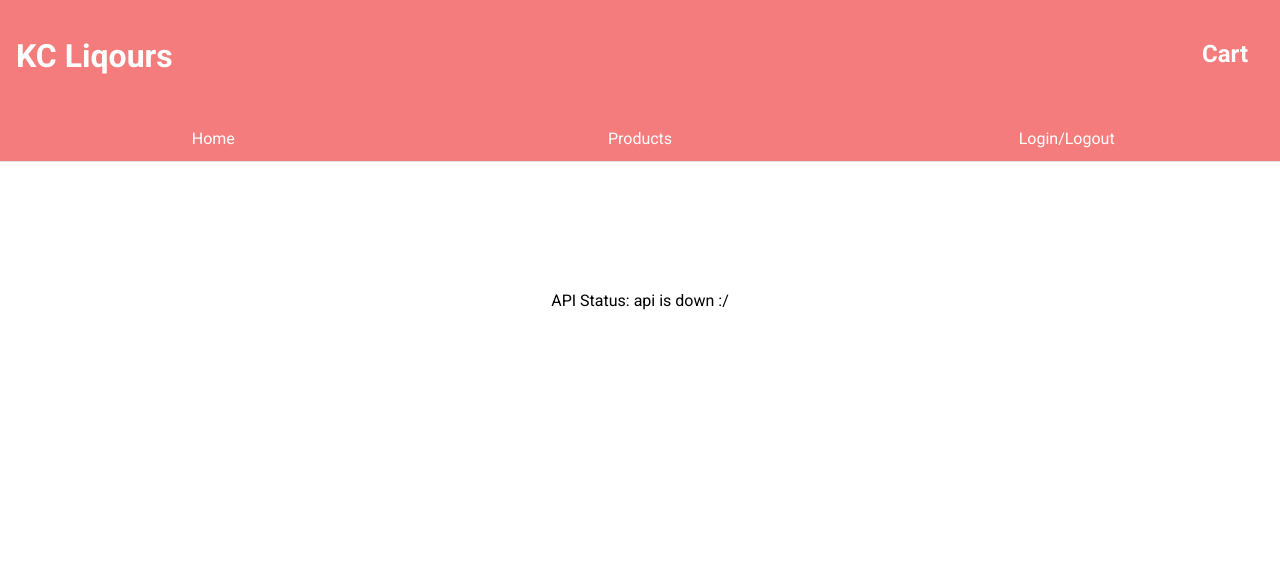
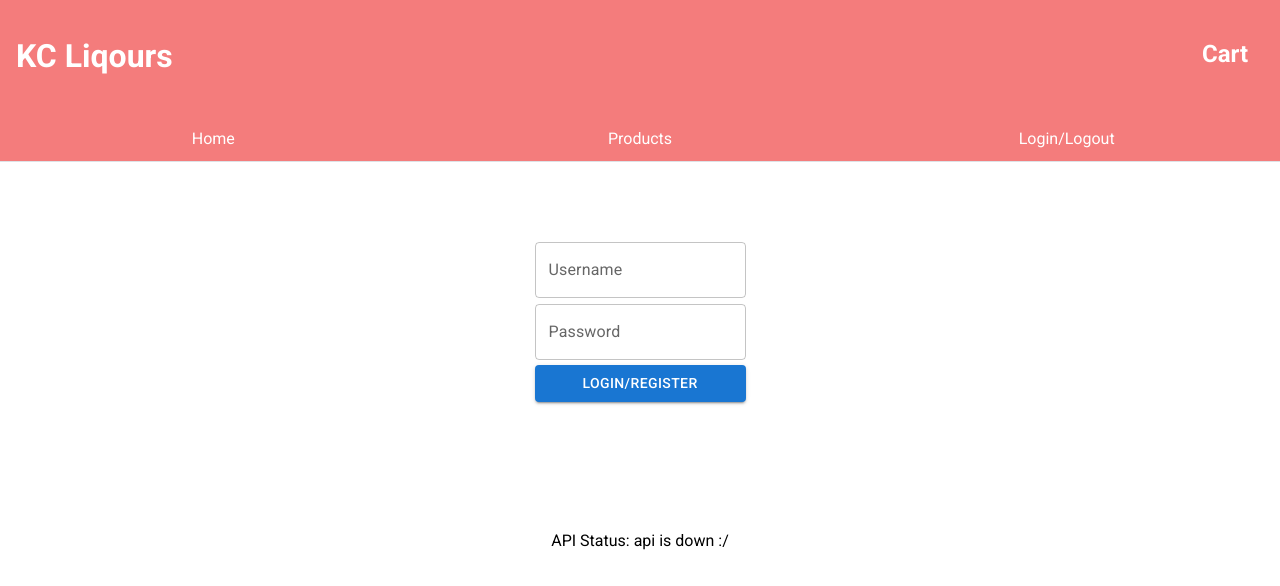
Before and after one commit to proj-kck/proj-kck, a React (Create React App) app: page /login in a window 1280 px wide. Shown: the top 586 px of the page. Built offline with nearby package versions, Linux system fonts and the light colour scheme; no server answers.

Commit message:
added css styling for login page

```diff
--- a/src/components/App.js
+++ b/src/components/App.js
@@ -11,8 +11,17 @@ import Products from './Products';
 import { getAPIHealth } from '../axios-services';
 import '../style/App.css';
 
+const users = {
+	cameron: 'Cameron0617',
+	user: 'password',
+	thing: 'stuff',
+};
+
 const App = () => {
 	const [APIHealth, setAPIHealth] = useState('');
+	const [username, setUsername] = useState('');
+	const [password, setPassword] = useState('');
+	const [loggedInUser, setLoggedInUser] = useState({});
 
 	useEffect(() => {
 		// follow this pattern inside your useEffect calls:
@@ -52,7 +61,20 @@ const App = () => {
 				</div>
 				<div className='main'>
 					<Routes>
-						<Route path='/login' element={<Login />} />
+						<Route
+							path='/login'
+							element={
+								<Login
+									setUsername={setUsername}
+									setPassword={setPassword}
+									username={username}
+									password={password}
+									users={users}
+									loggedInUser={loggedInUser}
+									setLoggedInUser={setLoggedInUser}
+								/>
+							}
+						/>
 						<Route path='/home' element={<Home />} />
 						<Route path='/products' element={<Products />} />
 						<Route path='/register' element={<Register />}></Route>
--- a/src/components/Login.js
+++ b/src/components/Login.js
@@ -1,7 +1,58 @@
 import React from 'react';
+import { TextField, Box, Button } from '@mui/material';
 
-const Login = () => {
-	return <div></div>;
+const Login = (props) => {
+	const [username, setUsername] = [props.username, props.setUsername];
+	const [password, setPassword] = [props.password, props.setPassword];
+	const users = props.users;
+
+	const handleUsernameChange = (e) => {
+		setUsername(e.target.value);
+		console.log(username);
+	};
+	const handlePasswordChange = (e) => {
+		setPassword(e.target.value);
+		console.log(password);
+	};
+	const submitHandler = (e) => {
+		e.preventDefault();
+		if (password === users[username]) {
+			alert('Welcome');
+			props.setLoggedInUser({});
+		} else {
+			alert('Bugging out');
+		}
+	};
+
+	return (
+		<div className='login-container'>
+			<form onSubmit={submitHandler}>
+				<TextField
+					id='outlined-required'
+					label='Username'
+					variant='outlined'
+					value={username}
+					onChange={handleUsernameChange}
+				/>
+				<TextField
+					id='outlined-required'
+					label='Password'
+					variant='outlined'
+					className='password-field'
+					type='password'
+					value={password}
+					onChange={handlePasswordChange}
+				/>
+				<Button
+					variant='contained'
+					onClick={submitHandler}
+					type='submit'
+				>
+					Login/Register
+				</Button>{' '}
+			</form>
+		</div>
+	);
 };
 
 export default Login;
--- a/src/components/Products.js
+++ b/src/components/Products.js
@@ -5,11 +5,13 @@ const products = [
 	{
 		name: 'Gin',
 		price: 19.99,
+		category: 'Liquor',
 		img: 'https://cdn.shoplightspeed.com/shops/643741/files/44756327/1500x4000x3/spirit-dry-gin-7-750ml.jpg',
 	},
 	{
 		name: 'Whiskey',
 		price: 29.99,
+		category: 'Liquor',
 		img: 'https://img.thewhiskyexchange.com/900/glvob.non11.jpg',
 	},
 	{
@@ -74,7 +76,7 @@ const Products = () => {
 							<div className='product'>
 								<img
 									src={product.img}
-									alt={`Image of ${product.name}`}
+									alt={`${product.name}`}
 									height='200px'
 								/>
 								<h2>{product.name}</h2>
--- a/src/style/index.css
+++ b/src/style/index.css
@@ -82,6 +82,8 @@ h2 {
 
 li {
 	list-style-type: none;
+	padding: none;
+	margin: none;
 }
 
 .product {
@@ -109,3 +111,14 @@ li {
 	color: #1e1d1d;
 	padding: 0;
 }
+
+form {
+	display: flex;
+	flex-direction: column;
+	margin-top: 5rem;
+	min-height: 10rem;
+	justify-content: space-between;
+}
+.password-field {
+	padding-top: 2rem;
+}
```
